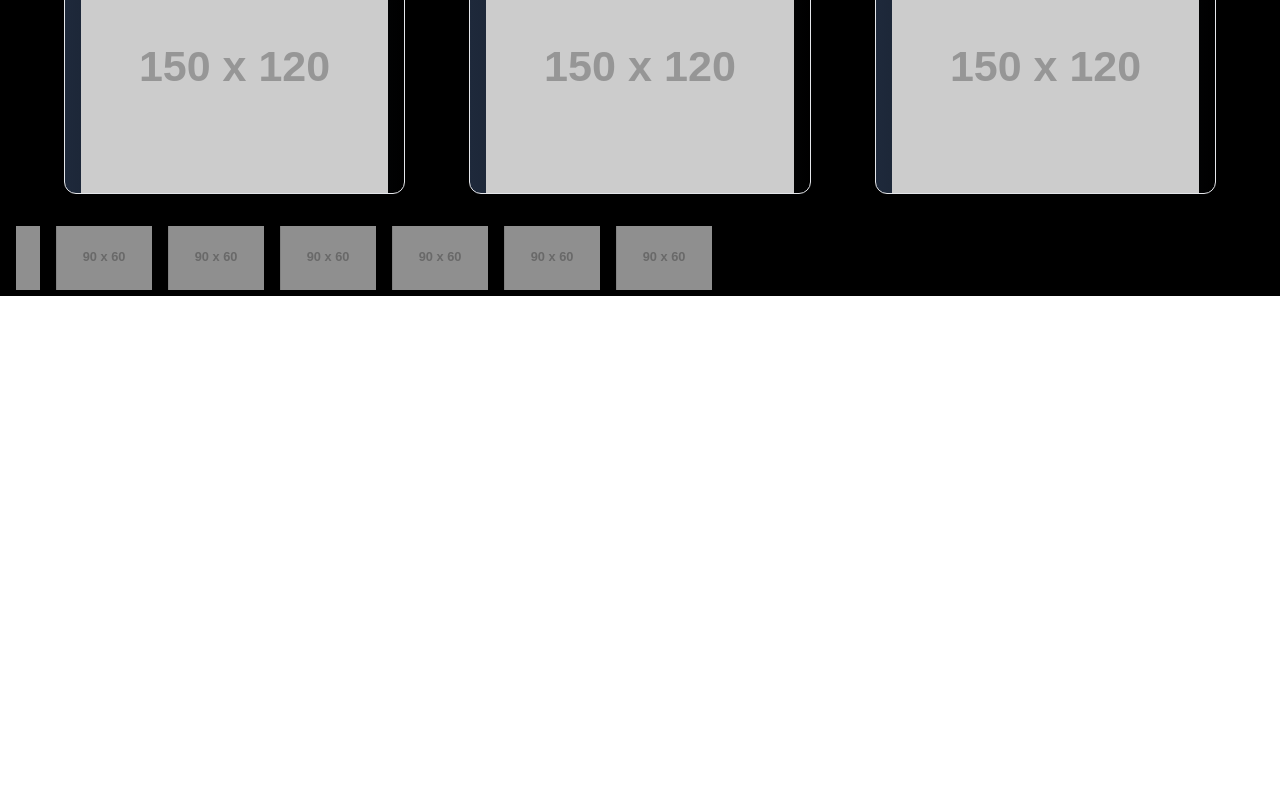
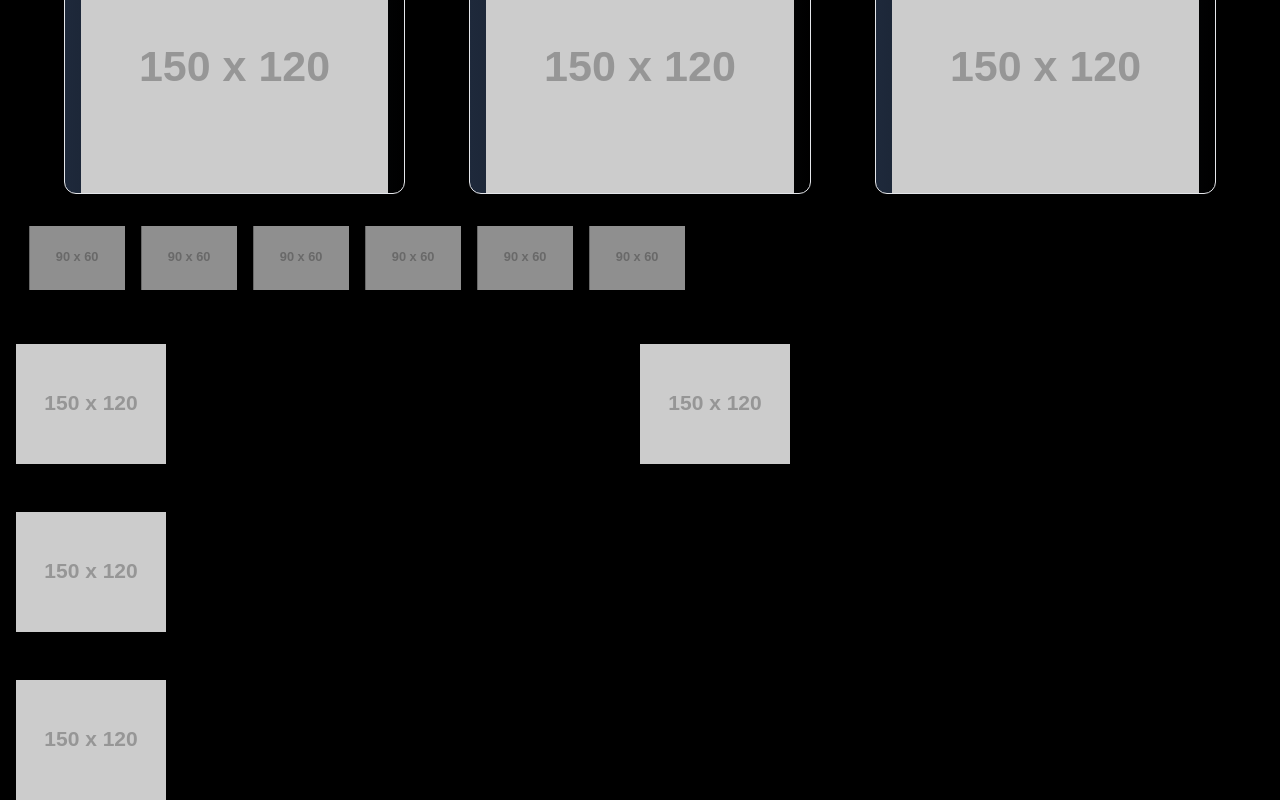
Before and after one commit to blsmxiu47/fantastic-product, a React (Vite) app: page / in a window 1280 px wide. Shown: the part 1934-2734 px from the top of the page. Before the commit the page ends 2230 px from the top, so only its background shows below. Built offline with nearby package versions, Linux system fonts and the light colour scheme.

Commit message:
fix card component usage in Home page

```diff
--- a/src/pages/Home.tsx
+++ b/src/pages/Home.tsx
@@ -26,37 +26,37 @@ const Home = () => {
                 <div className="grid grid-cols-1 sm:grid-cols-2 lg:grid-cols-3 mx-4">
                     <ImageCard
                         imageUrl="https://placehold.jp/150x120.png"
-                        imageTitle="Placeholder"
+                        imageAlt="Placeholder"
                         cardTitle="Something great is here"
                         cardText="Don't you want to know what it is? Let's find out together."
                     />
                     <ImageCard
                         imageUrl="https://placehold.jp/150x120.png"
-                        imageTitle="Placeholder"
+                        imageAlt="Placeholder"
                         cardTitle="Something great is here"
                         cardText="Don't you want to know what it is? Let's find out together."
                     />
                     <ImageCard
                         imageUrl="https://placehold.jp/150x120.png"
-                        imageTitle="Placeholder"
+                        imageAlt="Placeholder"
                         cardTitle="Something great is here"
                         cardText="Don't you want to know what it is? Let's find out together."
                     />
                     <ImageCard
                         imageUrl="https://placehold.jp/150x120.png"
-                        imageTitle="Placeholder"
+                        imageAlt="Placeholder"
                         cardTitle="Something great is here"
                         cardText="Don't you want to know what it is? Let's find out together."
                     />
                     <ImageCard
                         imageUrl="https://placehold.jp/150x120.png"
-                        imageTitle="Placeholder"
+                        imageAlt="Placeholder"
                         cardTitle="Something great is here"
                         cardText="Don't you want to know what it is? Let's find out together."
                     />
                     <ImageCard
                         imageUrl="https://placehold.jp/150x120.png"
-                        imageTitle="Placeholder"
+                        imageAlt="Placeholder"
                         cardTitle="Something great is here"
                         cardText="Don't you want to know what it is? Let's find out together."
                     />
@@ -68,12 +68,36 @@ const Home = () => {
             <section className="container">
                 <div className="grid grid-cols-1 sm:grid-cols-2">
                     <div>
-                        <CtaCard />
+                        <CtaCard
+                            imageUrl="https://placehold.jp/150x120.png"
+                            imageAlt="Placeholder"
+                            cardTitle="Something great is here"
+                            cardText="Don't you want to know what it is? Let's find out together."
+
+                        />
+                        <CtaCard
+                            imageUrl="https://placehold.jp/150x120.png"
+                            imageAlt="Placeholder"
+                            cardTitle="Something great is here"
+                            cardText="Don't you want to know what it is? Let's find out together."
+
+                        />
+                        <CtaCard
+                            imageUrl="https://placehold.jp/150x120.png"
+                            imageAlt="Placeholder"
+                            cardTitle="Something great is here"
+                            cardText="Don't you want to know what it is? Let's find out together."
+
+                        />
                     </div>
                     <div className="grid grid-cols-1">
-                        <CtaCard />
-                        <CtaCard />
-                        <CtaCard />
+                        <CtaCard
+                            imageUrl="https://placehold.jp/150x120.png"
+                            imageAlt="Placeholder"
+                            cardTitle="Something great is here"
+                            cardText="Don't you want to know what it is? Let's find out together."
+
+                        />
                     </div>
                 </div>
             </section>
```
